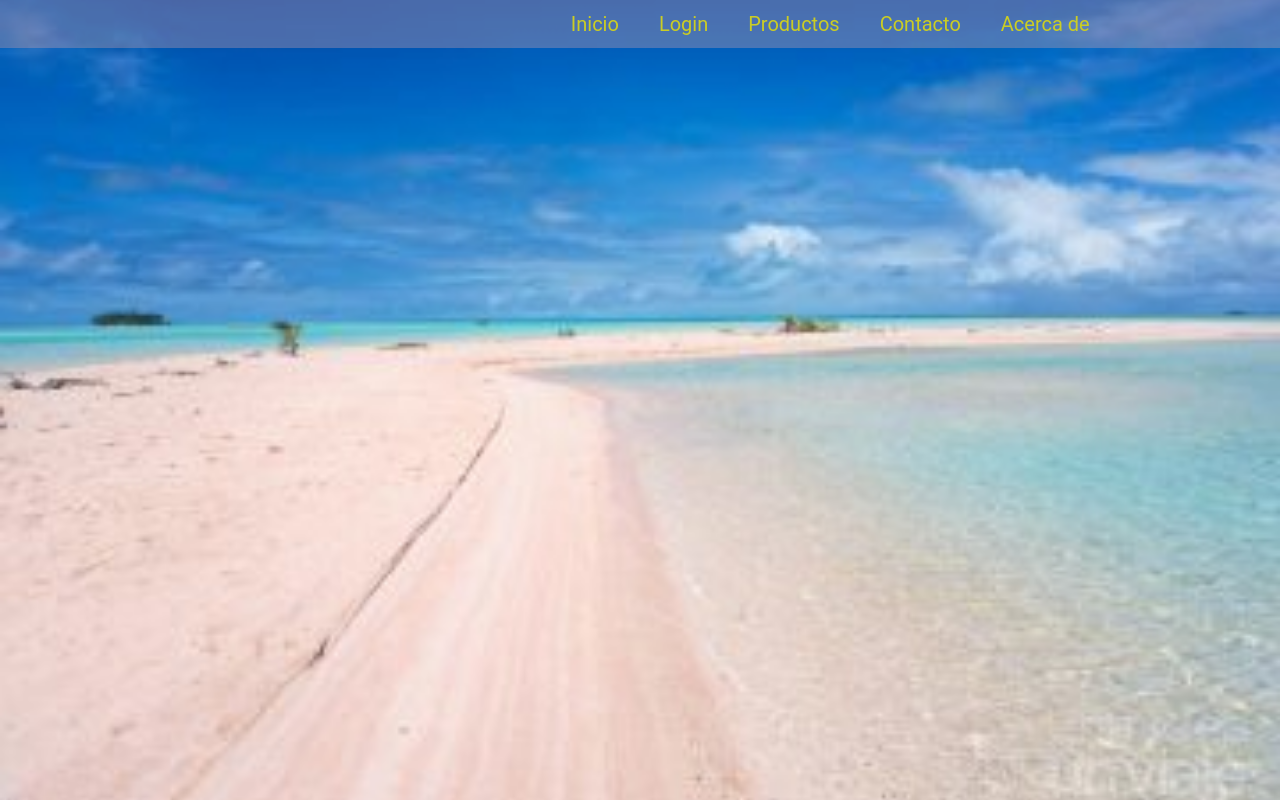
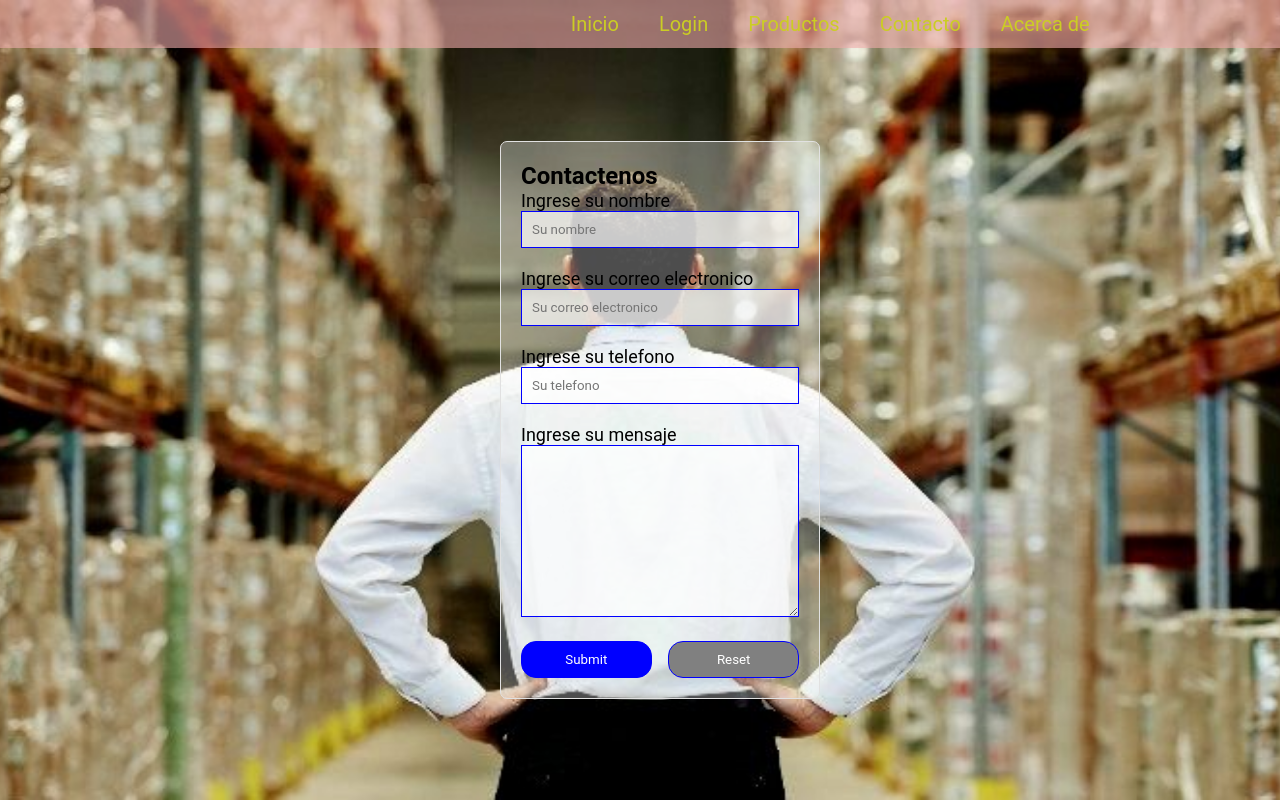
Before and after one commit to mariogonzalezispc/g5-a3g5_2, a PHP site: page /contacto.html in a window 1280 px wide. Run offline with PHP 8.4, Linux system fonts and the light colour scheme.

Commit message:
contacto

```diff
--- a/contacto.html
+++ b/contacto.html
@@ -5,14 +5,14 @@
     <meta http-equiv="X-UA-Compatible" content="IE=edge">
     <meta name="viewport" content="width=device-width, initial-scale=1.0">
     <title>Acerca de </title>
-    <link rel="stylesheet" href="./css/estilos.css">
+    <link rel="stylesheet" href="./css/estilocontacto.css">
 </head>
 <body>
 <!--------------------------------------------------------------------------------------->
 <header class="encabezado">
     <nav class="menu">
             <div>
-                    <a href="index.html">
+                <a href="contacto.html">
                 </a>
             </div>
             <ul>
@@ -28,7 +28,49 @@
 
 
 
+<main>
+<!--------------------------------------------------------------------------->
+<!--formulario iniciar sesion-->
+<!--------------------------------------------------------------------------->
 
+        <form action="" class="form">
+
+            <h2>Contactenos</h2>
+            <label>Ingrese su nombre</label>
+            <input type="text" placeholder="Su nombre" required>
+            <label>Ingrese su correo electronico</label>
+            <input type="email" placeholder="Su correo electronico" required>
+            <label>Ingrese su telefono</label>
+            <input type="tel" placeholder="Su telefono">
+            <label>Ingrese su mensaje</label>
+            <textarea name="mensaje" rows="10" cols="50" required></textarea>
+
+            <input type="submit" name="Enviar" >
+
+            <input type="reset" name="Limpiar Formulario" >
+        </form>
+
+</main>
+
+
+
+
+
+
+
+
+
+
+
+
+
+
+
+<!---footer-->
+
+
+<!---------------footer ----------->
 <script src="./js/script.js"></script>
+
 </body>
 </html>
--- /dev/null
+++ b/css/estilocontacto.css
@@ -0,0 +1,136 @@
+*{
+    margin: 0;/*margen en 0*/
+    padding: 0;/*padding en 0*/
+    box-sizing: border-box;/*para que no se vea el borde*/
+    text-decoration: none;/*para que no se vea el texto*/
+    font-family: 'Roboto', sans-serif;/*fuente*/
+}
+
+body{
+    /*background-image: url(../img/Polinesia.jpg);imagen de fondo*/
+    background-image: url(../img/201-varejo.jpg);/*imagen de fondo*/
+    background-size: cover;/*para que se vea la imagen de fondo*/
+    background-repeat: no-repeat;/*para que no se repita la imagen de fondo*/
+    background-attachment: fixed;/*para que se vea la imagen de fondo*/
+    background-position: center;/*para que se vea la imagen de fondo*/
+}
+
+main{
+    width: 100%;
+    padding: 20px;
+    margin: auto;
+    margin-top: 100px;
+
+}
+/*--------------------------------------------------------------*/
+.encabezado     /*para el encabezado*/
+    {
+        background: rgba(240, 172, 172, 0.6);/*color de fondo*/
+    }
+.encabezado .menu
+    {
+        display: flex;
+        justify-content: space-around;
+        align-items: center;
+
+    }
+.encabezado .menu ul
+    {
+        list-style: none; /*sacar los puntos de las viñetas*/
+        display: flex;/* deja uno al lado del otro en forma horizontal*/
+        justify-content: space-between;
+    }
+.encabezado .menu ul li ul
+    {
+        display: flex;/* deja uno al lado del otro en forma horizontal los sub menu*/
+        flex-direction: column;/* deja en forma vertical los sub item*/
+        position: absolute; /*esto es para sacar los sub menu fuera del header*/
+        background: rgb(203, 205, 36);
+        display: none; /*hago desaparecer el sub item*/
+    }
+.encabezado .menu ul li:hover >ul
+    {
+        display: flex;/* deja uno al lado del otro en forma horizontal los sub menu*/
+        flex-direction: column;/* deja en forma vertical los sub item*/
+        position: absolute; /*esto es para sacar los sub menu fuera del header*/
+        background: rgba(245, 143, 10, 0.3);
+    }
+.encabezado .menu ul li ul li
+    {
+        width: 480px; /* hacemos crecer el ancho de los sub item*/
+    }
+    a
+    {
+        text-decoration: none; /*Sacar el subrrallado de las etiquetas*/
+        font-size: 20px;
+        color: rgb(203, 205, 36);
+        padding: 12px 20px;
+        display: block; /*es para que no se superpongan los sub item*/
+    }
+    a:hover
+    {
+        color: #fff;
+    }
+/*-----------------------------------------------------------------------------*/
+
+form{
+    border: 1px solid #E1E1E1;
+    border-radius: 7px;
+    padding: 20px;
+    width: 25%;
+
+    position: absolute;
+    top: 50%;
+    left: 50%;
+    /*-------------------------------------------*/
+    transform: translate(-50%, -50%);
+    margin: 20px;
+    background-color: rgba(255, 255, 255, 0.30);
+    /*--------------------------------------------*/
+}
+label{
+    font-size: 18px;
+    display: block;
+    width: 100%;
+}
+
+
+
+input, textarea{
+    margin-bottom: 20px;
+    width: 100%;
+    padding: 10px;
+    box-sizing: border-box;
+    border: 1px solid blue;
+    outline: none;
+    background-color: rgba(255, 255, 255, 0.7);
+}
+
+textarea{
+    resize: vertical;
+    max-height: 300px;
+    min-height: 100px;
+
+}
+
+input:focus, textarea:focus{
+    border: 3px solid red;
+}
+
+input[type="submit"] {
+    margin-bottom: 0;
+    background: blue;
+    color: white;
+    width: 47%;
+    float: left;
+    border-radius: 15px;
+}
+input[type="reset"] {
+    margin-bottom: 0;
+    background:grey;
+    color: white;
+    width: 47%;
+    float:right;
+    border-radius: 15px;
+}
+/*---------------------------------------------------------------------------------*/
--- a/css/estilos.css
+++ b/css/estilos.css
@@ -7,7 +7,8 @@
 }
 
 body{
-    background-image: url(../img/Polinesia.jpg);/*imagen de fondo*/
+    /*background-image: url(../img/Polinesia.jpg);imagen de fondo*/
+    background-image: url(../img/201-varejo.jpg);/*imagen de fondo*/
     background-size: cover;/*para que se vea la imagen de fondo*/
     background-repeat: no-repeat;/*para que no se repita la imagen de fondo*/
     background-attachment: fixed;/*para que se vea la imagen de fondo*/
--- a/css/estilosr.css
+++ b/css/estilosr.css
@@ -7,7 +7,7 @@
 }
 
 body{
-    background-image: url(../img/Polinesia.jpg);/*imagen de fondo*/
+    background-image: url(../img/201-varejo.jpg);/*imagen de fondo*/
     background-size: cover;/*para que se vea la imagen de fondo*/
     background-repeat: no-repeat;/*para que no se repita la imagen de fondo*/
     background-attachment: fixed;/*para que se vea la imagen de fondo*/
```
Also changed, not shown: login.html (+8 -0 lines), producto.html (+12 -0 lines), img/201-varejo.jpg (added). Lines whose indentation alone changed are shown as unchanged.
